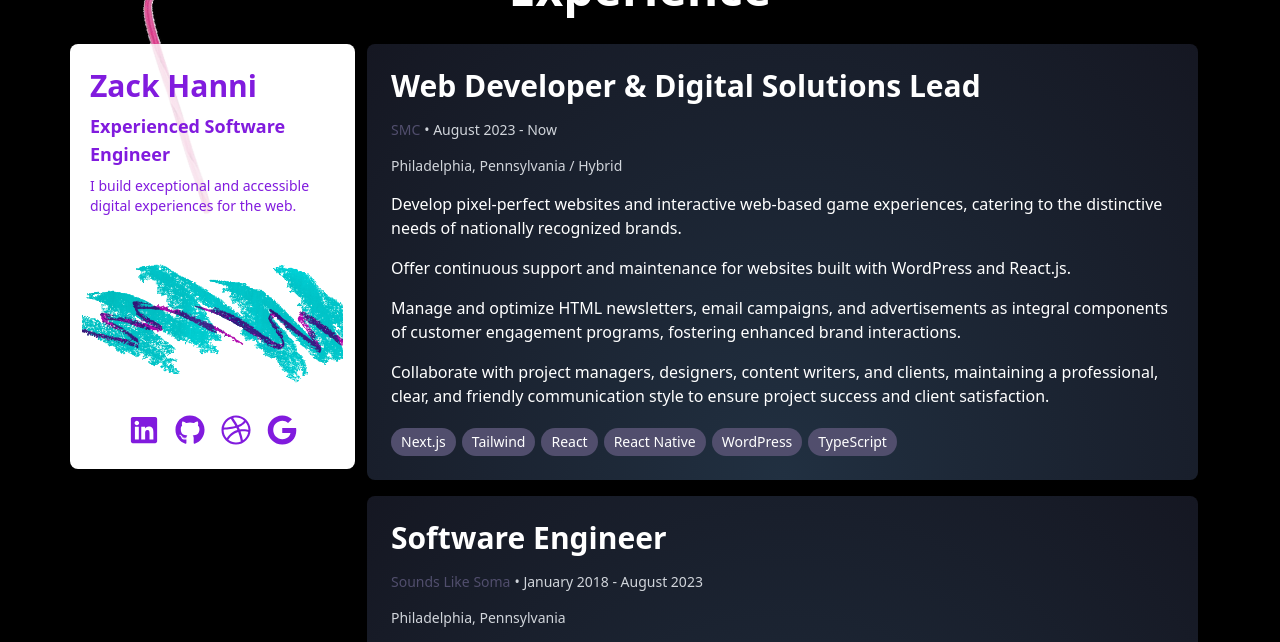
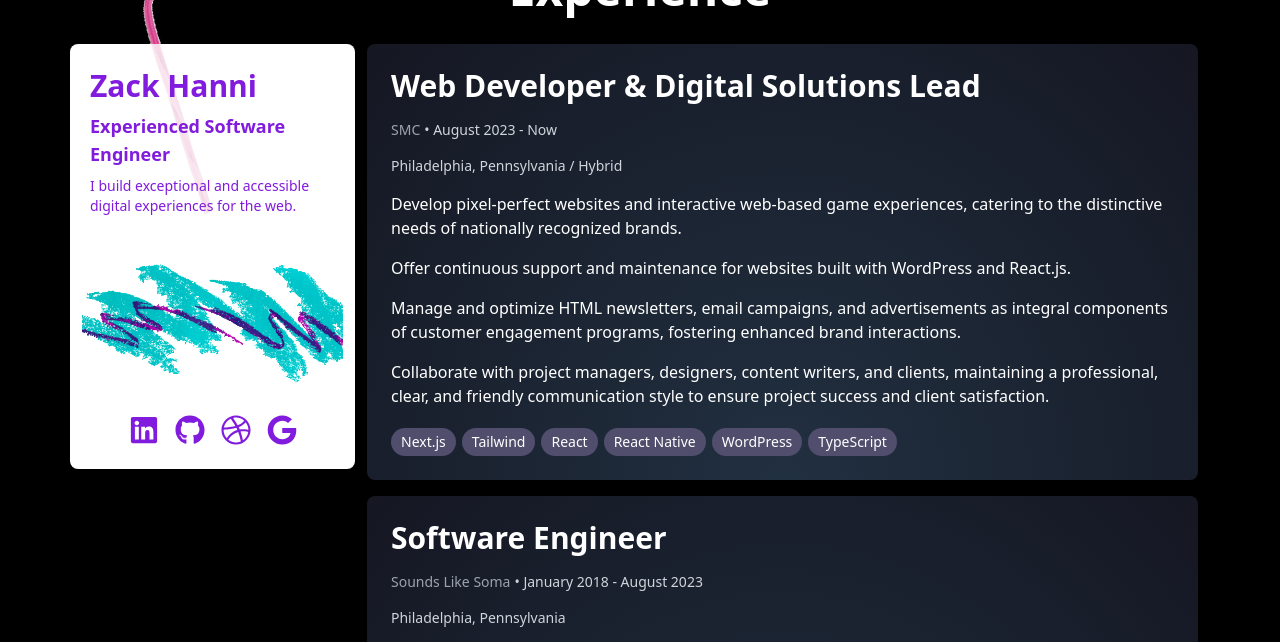
Before and after one commit to zackhanni/zachary.works, a Next.js app: page / in a window 1280 px wide. Shown: the part 860-1502 px from the top of the page. Built offline with nearby package versions, Linux system fonts and the light colour scheme.

Commit message:
made company names easier to read

```diff
--- a/app/components/Experience.tsx
+++ b/app/components/Experience.tsx
@@ -25,7 +25,7 @@
                 >
                   <p className="text-3xl font-semibold">{job.title}</p>
                   <div className="flex text-gray-300 text-sm">
-                    <p className="text-[#514E6D] mr-1">{job.company}</p>
+                    <p className="text-gray-400 mr-1">{job.company}</p>
                     <p>{job.dateRange}</p>
                   </div>
                   <p className="text-gray-300 text-sm">{job.location}</p>
```
